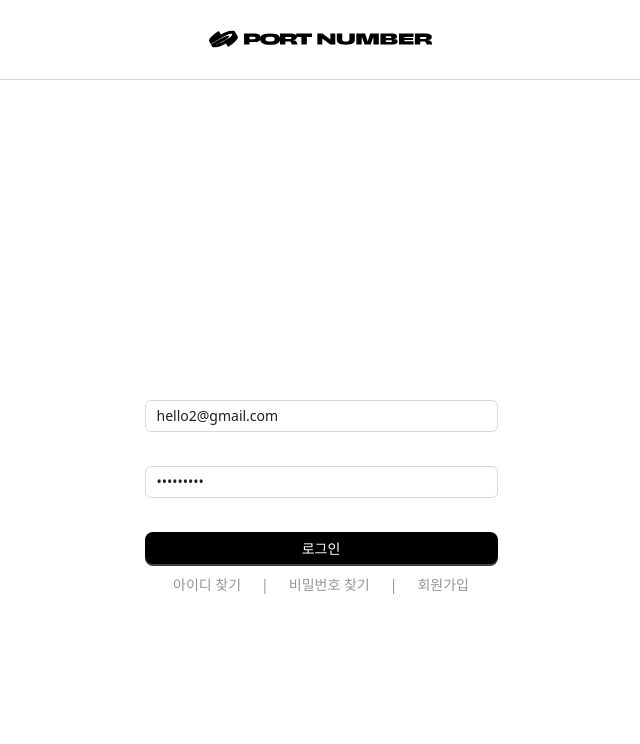
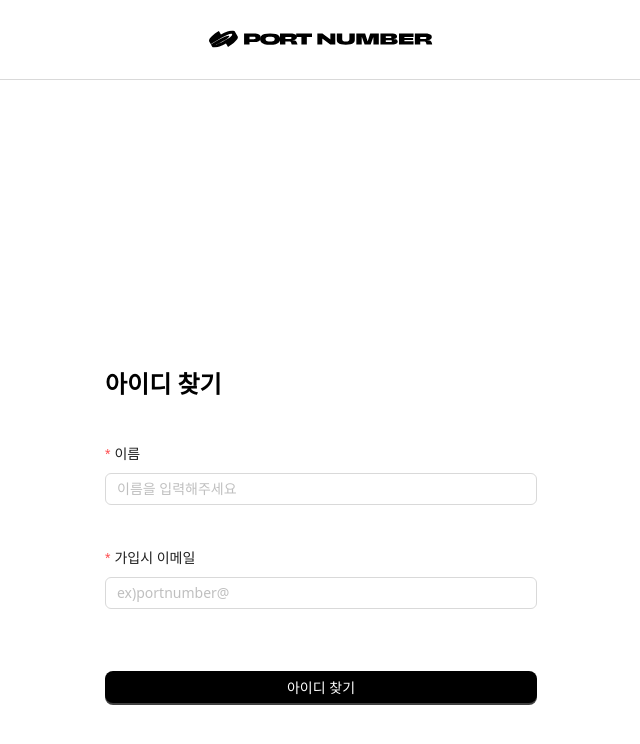
Before and after one commit to devportnumber/portnum-admin, a React (Create React App) app: page /find-loginId in a window 1280 px wide. Before the commit this address led to /login. Shown: the top 744 px of the page, without its empty margins (319-959 px from the left). Built offline with nearby package versions, Linux system fonts and the light colour scheme.

Commit message:
Add: 아이디 찾기 페이지 완성

```diff
--- /dev/null
+++ b/src/page/findLoginId/FindLongIdPage.jsx
@@ -0,0 +1,112 @@
+import React, { useState, useEffect } from 'react'
+import styled from 'styled-components'
+import { Upload, message, Radio, Form, Flex } from 'antd'
+
+import { useAxios } from '../../hooks/useAxios.jsx'
+import { Input, Button } from '../../components/index.js'
+import axios from 'axios'
+import { useNavigate, Link } from 'react-router-dom'
+import { useAuth } from '../../context/AuthContext.js'
+
+// 아이디 찾기
+const FindLongIdPage = () => {
+  const [form] = Form.useForm()
+  const values = Form.useWatch([], form)
+  const navigate = useNavigate()
+  const adminId = parseInt(localStorage.getItem('adminId')) || null
+
+  const [findLoginIdForm, setFindLoginIdForm] = useState({
+    name: '',
+    email: '',
+  })
+
+  const {
+    fetchData: findLoginIdApi,
+    data: findLoginIdData,
+    error: findLoginIdError,
+  } = useAxios()
+
+  // 아이디 찾기 제출 함수
+  const handleSubmit = (values) => {
+    findLoginIdApi('/lost/loginId', 'POST', values, null)
+  }
+
+  useEffect(() => {
+    console.log('findLoginIdData', findLoginIdData)
+    if (findLoginIdData?.success === true) {
+      alert(`아이디: ${findLoginIdData.data}`)
+      navigate('/login')
+    } else if (findLoginIdData?.success === false) {
+      alert('아이디 찾기 실패 되었습니다.')
+      return
+    }
+  }, [findLoginIdData])
+
+  return (
+    <FindIdForm
+      form={form}
+      name="lostId"
+      onFinish={handleSubmit}
+      initialValues={findLoginIdForm}
+      onValuesChange={(changedValues, allValues) => {
+        // changedValues: 변경된 필드의 이름과 값
+        // allValues: 현재 폼의 모든 값
+        setFindLoginIdForm({ ...findLoginIdForm, ...changedValues })
+      }}
+    >
+      <h2 className="title"> 아이디 찾기</h2>
+      <Form.Item
+        label="이름"
+        name="name"
+        layout="vertical"
+        rules={[{ required: true, message: '아이디를 입력해주세요!' }]}
+      >
+        <Input placeholder="이름을 입력해주세요" />
+      </Form.Item>
+      <Form.Item
+        label="가입시 이메일"
+        name="email"
+        layout="vertical"
+        rules={[
+          { required: true, message: '이메일을 입력해주세요!' },
+          {
+            type: 'email',
+            message: '적합하지 않은 이메일 형식입니다. 다시 입력해주세요',
+          },
+        ]}
+      >
+        <Input placeholder="ex)portnumber@" />
+      </Form.Item>
+      <Button
+        btnText="아이디 찾기"
+        htmlType={'submit'}
+        // onClick={handleSubmit}
+      />
+    </FindIdForm>
+  )
+}
+
+export default FindLongIdPage
+
+const FindIdForm = styled(Form)`
+  width: 432px;
+  margin-top: 285px;
+  background-color: white;
+  border-radius: 8px;
+  display: flex;
+  flex-direction: column;
+  gap: 20px;
+  .ant-form-item {
+    width: 100%;
+    height: 60px;
+  }
+  .title {
+    font-size: 24px;
+    color: #000;
+    margin-bottom: 20px;
+    font-weight: 600;
+  }
+  button {
+    margin-top: 20px;
+  }
+`
--- a/src/routers/Router.js
+++ b/src/routers/Router.js
@@ -10,6 +10,7 @@ import SignupPage from '../page/signup/SignupPage'
 import FindEmailPage from '../page/findEmail/FindEmailPage'
 import FindPwdPage from '../page/findPwd/FindPwdPage'
 import FindResetPwdPage from '../page/findResetPwd/FindResetPwdPage'
+import FindLongIdPage from '../page/findLoginId/FindLongIdPage'
 
 // 인증된 사용자용 라우트 정의
 const authenticatedRoutes = [
@@ -37,6 +38,10 @@ const unauthenticatedRoutes = [
   {
     path: '/find-email',
     component: <FindEmailPage />,
+  },
+  {
+    path: '/find-loginId',
+    component: <FindLongIdPage />,
   },
   {
     path: '/find-password',
```
